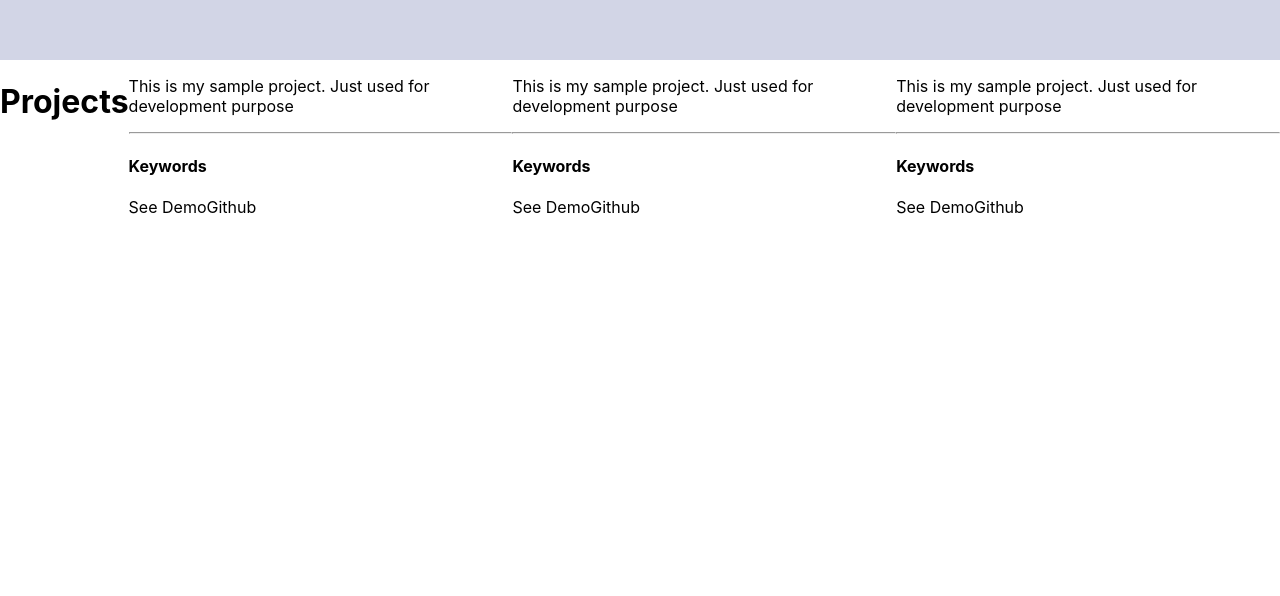
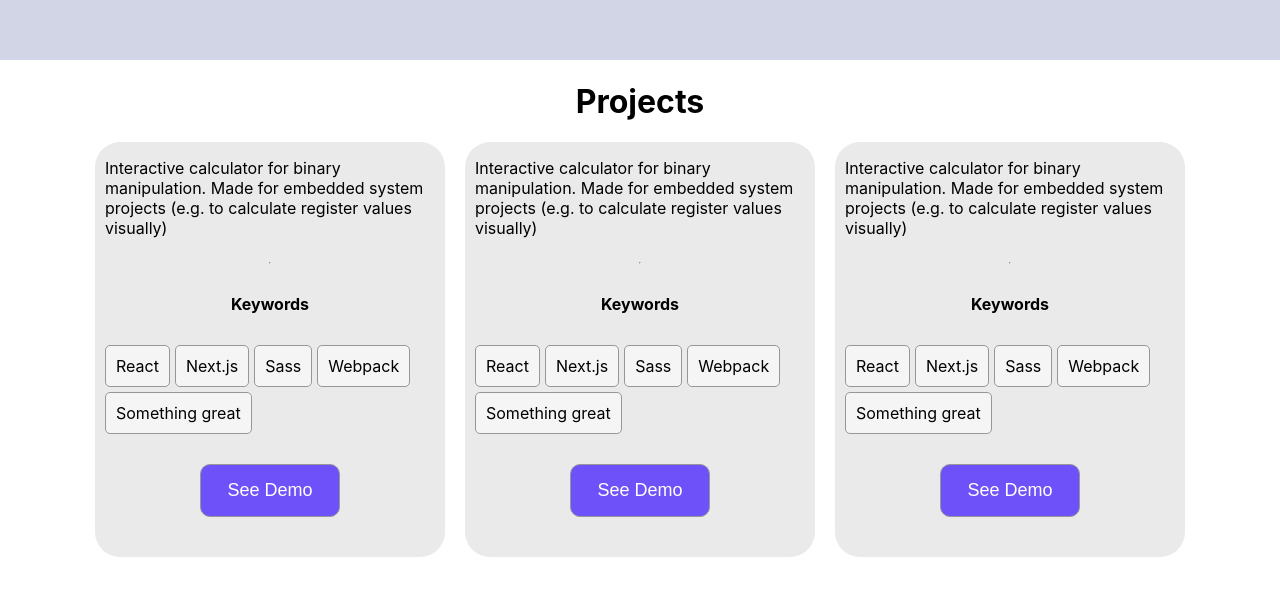
Before and after one commit to Lulkafe/Portofolio, a Next.js app: page / in a window 1280 px wide. Shown: the part 1394-1990 px from the top of the page. Built offline with nearby package versions, Linux system fonts and the light colour scheme.

Commit message:
refactored little. Added styles to Project items

```diff
--- a/component/project.tsx
+++ /dev/null
@@ -1,71 +0,0 @@
-import style from '../styles/Project.module.sass'
-import { ProjectInfo } from './interface'
-
-export default function ProjectSection () {
-
-  return (
-    <div className={style.section_wrapper}>
-      <h1>Projects</h1>
-      <ProjectItem project={mockProject}/>
-      <ProjectItem project={mockProject}/>
-      <ProjectItem project={mockProject}/>
-    </div>
-  )
-}
-
-const ProjectItem = (props: any) => {
-  const project: ProjectInfo = props.project;
-  const isMyProject = project.url.github !== undefined;
-
-  return (
-    <div className={style.project_container}>
-      <div className={style.image_wrapper}>
-        {/*
-        <Image
-          src={project.img.url}
-          alt={project.img.alt}
-          height={project.img.height}
-          width={project.img.width}
-        />
-        */}
-      </div>
-      <p>{project.description.main}</p>
-      <hr className={style.divider}/>
-      <h4>Keywords</h4>
-      <div className={style.keywords_wrapper}>
-        {/*  */}
-      </div>
-        {
-          isMyProject?
-          <div className={style.button_wrapper}>
-            <a className={style.button_website}>See Demo</a>
-            <a className={style.button_github}>Github</a>
-          </div>
-          :<a className={style.button_website}>Visit Website</a>
-        }
-    </div>
-  )
-}
-
-/****  Project info ****/
-const mockProject: ProjectInfo = {
-    img: {
-      src: '',
-      height: 50,
-      width: 50,
-      alt: 'test'
-    },
-    description: {
-      header: 'Project Sample',
-      main: 'This is my sample project. Just used for development purpose',
-      keywords: ['React', 'Next.js', 'Sass']
-    },
-    url: {
-      website: '',
-      github: ''
-    }
-  }
-
-const projects: ProjectInfo[] = [
-
-]
--- a/component/about.tsx
+++ b/components/about.tsx
@@ -8,7 +8,9 @@ export default function AboutMeSection () {
       <section>
          <div className={style.skewed} />
       </section>
-      <h1 className={style.header}>ABOUT ME</h1>
+      <div className={style.content_wrapper}>
+          <h1 className={style.header}>ABOUT ME</h1>
+      </div>
     </div>
   )
 }
--- a/component/interface.ts
+++ b/components/interface.ts
@@ -13,7 +13,7 @@ export interface ProjectInfo {
     keywords: string []
   },
   url: {
-    website: string,
+    website?: string,
     github?: string
   }
 }
--- /dev/null
+++ b/components/project.tsx
@@ -0,0 +1,108 @@
+import style from '../styles/Project.module.sass'
+import { ProjectInfo } from './interface'
+
+export default function ProjectSection () {
+
+  return (
+    <div className={style.section_wrapper}>
+      <h1 className={style.header}>Projects</h1>
+      <div className={style.content_wrapper}>
+        {
+            projects.map((project: ProjectInfo, i) => {
+                return (
+                    <ProjectItem
+                        key={`project-item-${i}`}
+                        project={project}
+                    />
+                )
+            })
+        }
+      </div>
+    </div>
+  )
+}
+
+const ProjectItem = (props: any) => {
+  const project: ProjectInfo = props.project;
+  const isMyProject = project.url.github !== undefined;
+  const demoAvailable = project.url.website !== undefined;
+
+  return (
+    <div className={style.project_container}>
+      <div className={style.image_wrapper}>
+        {/*
+        <Image
+          src={project.img.url}
+          alt={project.img.alt}
+          height={project.img.height}
+          width={project.img.width}
+        />
+        */}
+      </div>
+      <p className={style.paragraph}>{project.description.main}</p>
+      <hr className={style.divider}/>
+      <h4 className={style.keywords_header}>Keywords</h4>
+      <div className={style.keywords_wrapper}>
+        {
+            project.description.keywords.map((keyword: string) => {
+                return (
+                    <span
+                        className={style.keyword}
+                        key={`keyword-${Math.random()}`}>
+                        {keyword}
+                    </span>
+                )
+            })
+        }
+      </div>
+        {
+          /* My Projects: two buttons.
+             Other projects (e.g. volunteer): one button  */
+          isMyProject?
+          <div className={style.button_wrapper}>
+            {   demoAvailable &&
+                <a href='#'>
+                    <button className={style.button_demo}>See Demo</button>
+                </a>
+            }
+            {   project.url.github &&
+                <a href='#'>
+                    <button
+                        className={`${style.button_github} ${demoAvailable? '' : style.button_long}`}
+                        >Github
+                    </button>
+                </a>
+            }
+          </div>
+          :<a href='#'>
+              <button className={style.button_website}>Visit Website</button>
+          </a>
+        }
+    </div>
+  )
+}
+
+/****  Project info ****/
+const mockProject: ProjectInfo = {
+    img: {
+      src: '',
+      height: 50,
+      width: 50,
+      alt: 'test'
+    },
+    description: {
+      header: 'Project Sample',
+      main: 'Interactive calculator for binary manipulation. Made for embedded system projects (e.g. to calculate register values visually)',
+      keywords: ['React', 'Next.js', 'Sass', 'Webpack', 'Something great']
+    },
+    url: {
+      website: '',
+      github: ''
+    }
+  }
+
+const projects: ProjectInfo[] = [
+    mockProject,
+    mockProject,
+    mockProject,
+]
--- a/styles/About.module.sass
+++ b/styles/About.module.sass
@@ -1,7 +1,10 @@
+.content-wrapper
+    width: 100%
+    max-width: 1600px
+    margin: 0 auto
+
 .section_wrapper
     width: 100%
-    margin: 0 auto
-    max-width: 1600px
     height: 500px
     background: #D2D5E6
     position: relative
--- a/styles/Project.module.sass
+++ b/styles/Project.module.sass
@@ -1,4 +1,82 @@
+@mixin button_shape
+    width: 140px
+    height: 53px
+    display: inline-block
+    border-radius: 10px
+    font-size: 18px
+    border: 1px solid #979797
+
+$button_long_w: 181px
+
+.button_demo
+    @include button_shape
+    background-color: #6E51F9
+    color: white
+
+.button_github
+    @include button_shape
+    background-color: #484848
+    color: white
+
+.button_long
+    width: $button_long_w
+
+.button_website
+    @include button_shape
+    width: $button_long_w
+    background-color: #6E51F9
+    color: white
+
+//wrapper for two/one link button(s)
+.button_wrapper
+    display: flex
+    justify-content: space-evenly
+
+//This holds project items
+.content_wrapper
+    display: flex
+    justify-content: center
+    flex-flow: row wrap
+    gap: 20px
+
+.divider
+    background-color: red
+
+.header
+    text-align: center
+
+.keyword
+    padding: 10px
+    border: 1px solid #979797
+    background-color: #F5F5F5
+    border-radius: 5px
+
+.keywords_header
+    text-align: center
+
+.keywords_wrapper
+    padding: 10px 0 30px 0
+    display: flex
+    gap: 5px
+    flex-wrap: wrap
+
+.paragraph
+    flex-grow: 1
+
+
+//Shape of a project item
+.project_container
+    max-width: 350px
+    min-height: 300px
+    background: #EAEAEA
+    border-radius: 25px
+    padding: 0 10px 40px 10px
+    display: flex
+    flex-direction: column
+
+//Entire Project section
 .section_wrapper
+    width: 100%
     height: 600px
     max-width: 1600px
-    display: flex
+    margin: 0 auto
--- a/styles/Welcome.module.sass
+++ b/styles/Welcome.module.sass
@@ -15,8 +15,8 @@
     backdrop-filter: blur(2px)
     -webkit-box-shadow: 5px 1px 46px 25px rgba(255,255,255,0.4)
     box-shadow: 5px 1px 46px 25px rgba(255,255,255,0.4)
-    border-radius: 16px
-    padding: 1rem
+    border-radius: 30px
+    padding: 16px
     animation: fade-in-msg 1.5s
     margin-right: 10px
 
```
Also changed, not shown: pages/index.tsx (+5 -5 lines), components/footer.tsx (renamed from component/footer.tsx), components/header.tsx (renamed from component/header.tsx), components/welcome.tsx (renamed from component/welcome.tsx).
